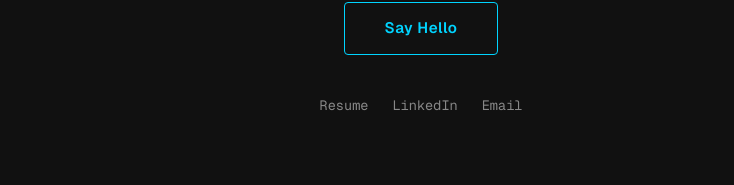
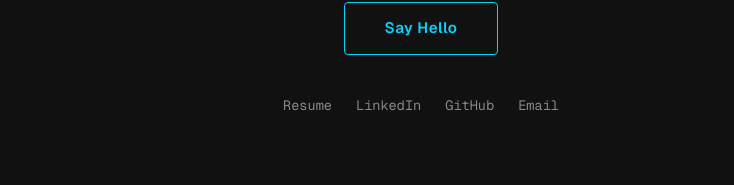
Before and after one commit to alexiseluzon/Portfolio, a Next.js app: page / in a window 1280 px wide. Shown: the part 5671-5856 px from the top of the page, without its empty margins (219-953 px from the left). Built offline with nearby package versions, Linux system fonts and the light colour scheme.

Commit message:
Updated resume and github social link

```diff
--- a/components/Contact.tsx
+++ b/components/Contact.tsx
@@ -3,6 +3,7 @@
 const socials = [
   { label: "Resume", href: "/Resume.pdf" },
   { label: "LinkedIn", href: "https://www.linkedin.com/in/alexis-luzon-63849238b", icon: "LI" },
+  { label: "GitHub", href: "https://github.com/alexiseluzon" },
   { label: "Email", href:
     "https://mail.google.com/mail/?view=cm&to=alexiseluzon@gmail.com&su=Hello from your portfolio" },
 ];
```
Also changed, not shown: 1 other file (tests, documents, lock files or other folders).
